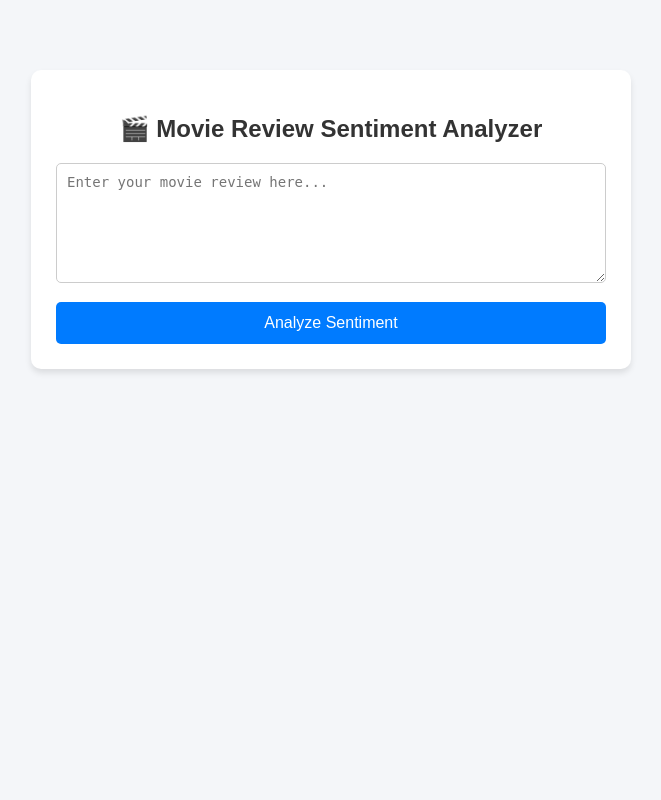
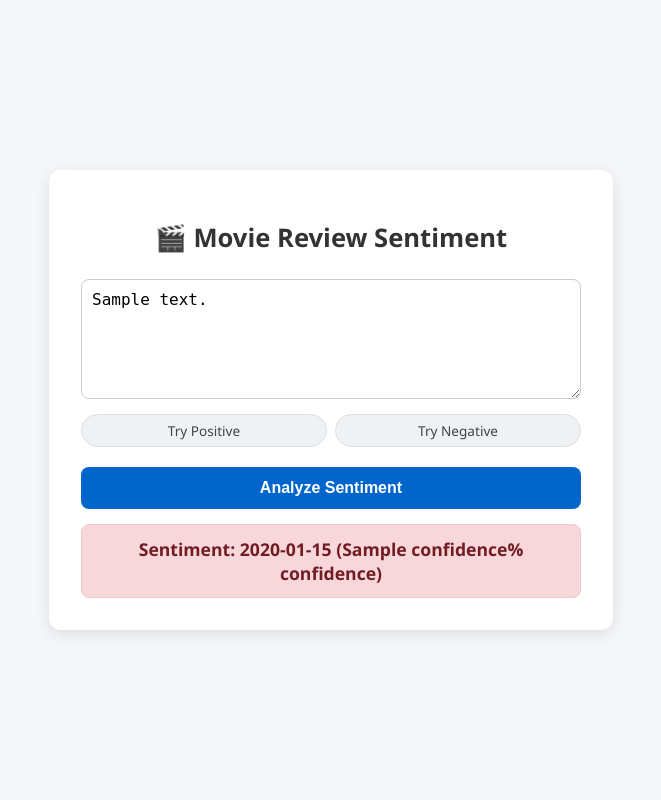
Before and after one commit to KOTI1215/sentiment-project, a Flask app: template templates/index.html in a window 1280 px wide. Shown: the whole page, without its empty margins (309-970 px from the left). Run offline with Flask 3, Linux system fonts and the light colour scheme; the template is opened without the code that fills it: most values are stand-ins (such as "Sample title", 1, 10 or a date in 2020); parts of the project's set-up code (start-up, migrations or seed data) failed here and were passed over.

Commit message:
fix request type handling in app.py

```diff
--- a/app.py
+++ b/app.py
@@ -1,30 +1,43 @@
-from flask import Flask, request, jsonify, render_template
+from flask import Flask, render_template, request, jsonify
 import joblib
-import re
 
 app = Flask(__name__)
 
+# Load model and vectorizer
 model = joblib.load('model.pkl')
-vectorizer = joblib.load('vec.pkl')
+vec = joblib.load('vec.pkl')
 
-def clean(text):
-    text = text.lower()
-    text = re.sub(r'[^a-z\s]', '', text)
-    return text
-
-@app.route('/')
-def home():
+@app.route('/', methods=['GET'])
+def index():
     return render_template('index.html')
 
 @app.route('/predict', methods=['POST'])
 def predict():
-    data = request.get_json()
-    review = clean(data['review'])
-    vec = vectorizer.transform([review])
-    pred = model.predict(vec)[0]
-    prob = model.predict_proba(vec)[0]
-    confidence = float(max(prob)) * 100
-    return jsonify({'sentiment': pred, 'confidence': round(confidence, 1)})
+    # Handle HTML form submission
+    if request.form:
+        text = request.form.get('review', '')
+    # Handle JSON API requests
+    elif request.is_json:
+        data = request.get_json()
+        text = data.get('review', '')
+    else:
+        text = ''
+
+    if not text:
+        return render_template('index.html', error="Please enter a review.")
+
+    # Model prediction
+    text_vec = vec.transform([text])
+    prediction = model.predict(text_vec)[0]
+    probabilities = model.predict_proba(text_vec)[0]
+    confidence = round(max(probabilities) * 100, 1)
+
+    # Return HTML page with results for browser forms
+    if request.form:
+        return render_template('index.html', sentiment=prediction.upper(), confidence=confidence, review=text)
+
+    # Return JSON for API calls
+    return jsonify({'sentiment': prediction, 'confidence': confidence})
 
 if __name__ == '__main__':
-    app.run(debug=True, port=5000)
+    app.run(debug=True)
--- a/templates/index.html
+++ b/templates/index.html
@@ -5,91 +5,45 @@
     <meta name="viewport" content="width=device-width, initial-scale=1.0">
     <title>Movie Sentiment Analyzer</title>
     <style>
-        body {
-            font-family: Arial, sans-serif;
-            max-width: 600px;
-            margin: 50px auto;
-            padding: 20px;
-            background-color: #f4f6f9;
-        }
-        .card {
-            background: white;
-            padding: 25px;
-            border-radius: 10px;
-            box-shadow: 0 4px 6px rgba(0,0,0,0.1);
-        }
-        h2 { text-align: center; color: #333; }
-        textarea {
-            width: 100%;
-            height: 120px;
-            padding: 10px;
-            border-radius: 5px;
-            border: 1px solid #ccc;
-            resize: vertical;
-            font-size: 14px;
-            box-sizing: border-box;
-        }
-        button {
-            width: 100%;
-            margin-top: 15px;
-            padding: 12px;
-            background-color: #007bff;
-            color: white;
-            border: none;
-            border-radius: 5px;
-            font-size: 16px;
-            cursor: pointer;
-        }
-        button:hover { background-color: #0056b3; }
-        #result {
-            margin-top: 20px;
-            padding: 15px;
-            border-radius: 5px;
-            display: none;
-            font-weight: bold;
-            text-align: center;
-        }
-        .positive { background-color: #d4edda; color: #155724; border: 1px solid #c3e6cb; }
-        .negative { background-color: #f8d7da; color: #721c24; border: 1px solid #f5c6cb; }
+        body { font-family: 'Segoe UI', Tahoma, Geneva, Verdana, sans-serif; background: #f4f6f9; display: flex; justify-content: center; align-items: center; min-height: 100vh; margin: 0; }
+        .card { background: white; padding: 2rem; border-radius: 12px; box-shadow: 0 4px 15px rgba(0,0,0,0.1); width: 100%; max-width: 500px; }
+        h1 { text-align: center; color: #333; margin-bottom: 1.5rem; font-size: 1.6rem; }
+        textarea { width: 100%; height: 120px; padding: 10px; border: 1px solid #ccc; border-radius: 8px; font-size: 1rem; box-sizing: border-box; resize: vertical; }
+        button { width: 100%; padding: 12px; background: #0066cc; color: white; border: none; border-radius: 8px; font-size: 1rem; cursor: pointer; margin-top: 10px; font-weight: bold; }
+        button:hover { background: #0052a3; }
+        .samples { display: flex; gap: 8px; margin: 10px 0; }
+        .sample-btn { background: #eef2f5; color: #444; padding: 6px 12px; border-radius: 20px; font-size: 0.85rem; border: 1px solid #ddd; cursor: pointer; flex: 1; text-align: center; }
+        .sample-btn:hover { background: #e2e8f0; }
+        .result { margin-top: 15px; padding: 12px; border-radius: 8px; text-align: center; font-weight: bold; font-size: 1.1rem; }
+        .positive { background: #d4edda; color: #155724; border: 1px solid #c3e6cb; }
+        .negative { background: #f8d7da; color: #721c24; border: 1px solid #f5c6cb; }
     </style>
 </head>
 <body>
+    <div class="card">
+        <h1>🎬 Movie Review Sentiment</h1>
+        <form method="POST" action="/predict">
+            <textarea name="review" id="review" placeholder="Type or paste a movie review here..." required>{{ review if review else '' }}</textarea>
 
-<div class="card">
-    <h2>🎬 Movie Review Sentiment Analyzer</h2>
-    <textarea id="reviewInput" placeholder="Enter your movie review here..."></textarea>
-    <button onclick="analyzeSentiment()">Analyze Sentiment</button>
+            <div class="samples">
+                <span class="sample-btn" onclick="setReview('Masterpiece! Brilliant acting and incredible visuals.')">Try Positive</span>
+                <span class="sample-btn" onclick="setReview('Terrible movie. Boring plot and terrible acting.')">Try Negative</span>
+            </div>
 
-    <div id="result"></div>
-</div>
+            <button type="submit">Analyze Sentiment</button>
+        </form>
 
-<script>
-    async function analyzeSentiment() {
-        const reviewText = document.getElementById("reviewInput").value.trim();
-        const resultDiv = document.getElementById("result");
+        {% if sentiment %}
+            <div class="result {{ 'positive' if sentiment == 'POSITIVE' else 'negative' }}">
+                Sentiment: {{ sentiment }} ({{ confidence }}% confidence)
+            </div>
+        {% endif %}
+    </div>
 
-        if (!reviewText) {
-            alert("Please enter a review first!");
-            return;
+    <script>
+        function setReview(text) {
+            document.getElementById('review').value = text;
         }
-
-        resultDiv.style.display = "none";
-
-        const response = await fetch("/predict", {
-            method: "POST",
-            headers: { "Content-Type": "application/json" },
-            body: JSON.stringify({ review: reviewText })
-        });
-
-        const data = await response.json();
-        const sentiment = data.sentiment;
-        const confidence = data.confidence;
-
-        resultDiv.style.display = "block";
-        resultDiv.className = sentiment === "positive" ? "positive" : "negative";
-        resultDiv.innerHTML = `Sentiment: ${sentiment.toUpperCase()} (${confidence}% confidence)`;
-    }
-</script>
-
+    </script>
 </body>
 </html>
```
